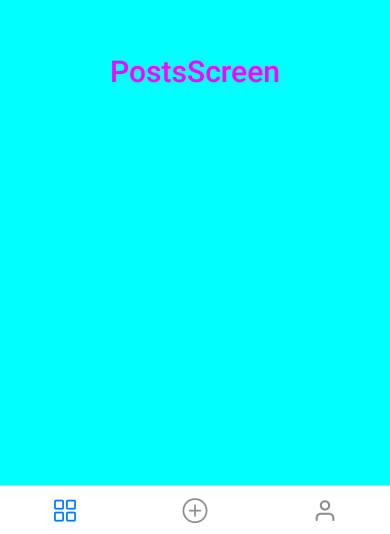
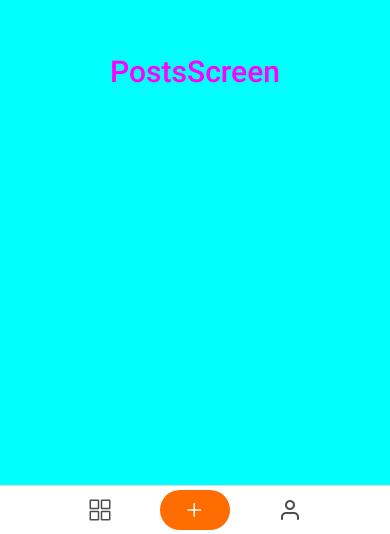
Before and after one commit to Chyharov/rn-social, a React Native app: screen /Home in a window 390 px wide. Shown: the part 310-844 px from the top of the page. Built offline with nearby package versions, Linux system fonts and the light colour scheme.

Commit message:
button SingIn to Home and create TabNav

```diff
--- a/App.js
+++ b/App.js
@@ -5,7 +5,13 @@ import * as Font from "expo-font";
 import AppLoading from "expo-app-loading";
 
 import { NavigationContainer } from "@react-navigation/native";
-import { useRoute } from "./router";
+import { createStackNavigator } from "@react-navigation/stack";
+
+const AuthStack = createStackNavigator();
+
+import LoginScreen from "./src/screens/auth/LoginScreen";
+import RegistrationScreen from "./src/screens/auth/RegistrationScreen";
+import Home from "./src/components/Home";
 
 const loadFonts = async () => {
   await Font.loadAsync({
@@ -17,7 +23,6 @@ const loadFonts = async () => {
 
 const App = () => {
   const [isReady, setIsReady] = useState(false);
-  const routing = useRoute({});
 
   if (!isReady) {
     return (
@@ -29,7 +34,27 @@ const App = () => {
     );
   }
 
-  return <NavigationContainer>{routing}</NavigationContainer>;
+  return (
+    <NavigationContainer>
+      <AuthStack.Navigator>
+        <AuthStack.Screen
+          options={{ headerShown: false }}
+          name="Login"
+          component={LoginScreen}
+        />
+        <AuthStack.Screen
+          options={{ headerShown: false }}
+          name="Registration"
+          component={RegistrationScreen}
+        />
+        <AuthStack.Screen
+          options={{ headerShown: false }}
+          name="Home"
+          component={Home}
+        />
+      </AuthStack.Navigator>
+    </NavigationContainer>
+  );
 };
 
 export default App;
--- a/router.js
+++ /dev/null
@@ -1,73 +0,0 @@
-import React from "react";
-
-import { createStackNavigator } from "@react-navigation/stack";
-import { createBottomTabNavigator } from "@react-navigation/bottom-tabs";
-
-const AuthStack = createStackNavigator();
-const MainTab = createBottomTabNavigator();
-
-import LoginScreen from "./src/screens/auth/LoginScreen";
-import RegistrationScreen from "./src/screens/auth/RegistrationScreen";
-
-// import Home from "./src/screens/mainScreen/Home";
-// import CommentsScreen from "./src/screens/mainScreen/CommentsScreen";
-import ProfileScreen from "./src/screens/mainScreen/ProfileScreen";
-// import MapScreen from "./src/screens/mainScreen/MapScreen";
-import PostsScreen from "./src/screens/mainScreen/PostsScreen";
-import CreatePostsScreen from "./src/screens/mainScreen/CreatePostsScreen";
-
-import { AntDesign } from "@expo/vector-icons";
-import { Feather } from "@expo/vector-icons";
-
-export const useRoute = (isAuth) => {
-  if (!isAuth) {
-    return (
-      <AuthStack.Navigator>
-        <AuthStack.Screen
-          options={{ headerShown: false }}
-          name="Login"
-          component={LoginScreen}
-        />
-        <AuthStack.Screen
-          options={{ headerShown: false }}
-          name="Registration"
-          component={RegistrationScreen}
-        />
-      </AuthStack.Navigator>
-    );
-  }
-  return (
-    <MainTab.Navigator tabBarOptions={{ showLabel: false }}>
-      <MainTab.Screen
-        options={{
-          tabBarIcon: ({ focused, size, color }) => (
-            <AntDesign name="appstore-o" size={size} color={color} />
-          ),
-          headerShown: false,
-        }}
-        name="Posts"
-        component={PostsScreen}
-      />
-      <MainTab.Screen
-        options={{
-          tabBarIcon: ({ focused, size, color }) => (
-            <AntDesign name="pluscircleo" size={size} color={color} />
-          ),
-          headerShown: false,
-        }}
-        name="Create"
-        component={CreatePostsScreen}
-      />
-      <MainTab.Screen
-        options={{
-          tabBarIcon: ({ focused, size, color }) => (
-            <Feather name="user" size={size} color={color} />
-          ),
-          headerShown: false,
-        }}
-        name="Profile"
-        component={ProfileScreen}
-      />
-    </MainTab.Navigator>
-  );
-};
--- /dev/null
+++ b/src/components/Home.js
@@ -0,0 +1,77 @@
+import React from "react";
+import { StyleSheet, View } from "react-native";
+
+import { createBottomTabNavigator } from "@react-navigation/bottom-tabs";
+
+const MainTab = createBottomTabNavigator();
+
+import ProfileScreen from "../screens/mainScreen/ProfileScreen";
+import PostsScreen from "../screens/mainScreen/PostsScreen";
+import CreatePostsScreen from "../screens/mainScreen/CreatePostsScreen";
+
+import { Feather } from "@expo/vector-icons";
+import { Ionicons } from "@expo/vector-icons";
+
+export default function useHome({ navigation }) {
+  return (
+    <MainTab.Navigator tabBarOptions={{ showLabel: false }}>
+      <MainTab.Screen
+        options={{
+          tabBarIcon: ({ focused, size, color }) => (
+            <Ionicons
+              name="grid-outline"
+              style={{ marginLeft: 70 }}
+              size={24}
+              color="rgba(33, 33, 33, 0.8)"
+            />
+          ),
+          headerShown: false,
+        }}
+        name="Posts"
+        component={PostsScreen}
+      />
+
+      <MainTab.Screen
+        options={{
+          tabBarHideOnKeyboard: true,
+          tabBarIcon: ({ focused, size, color }) => (
+            <View style={styles.iconCreatePostsScreen}>
+              <Ionicons name="add" size={24} color="#fff" />
+            </View>
+          ),
+          headerShown: false,
+        }}
+        name="Create"
+        component={CreatePostsScreen}
+      />
+
+      <MainTab.Screen
+        options={{
+          tabBarIcon: ({ focused, size, color }) => (
+            <Feather
+              name="user"
+              style={{ marginRight: 70 }}
+              size={24}
+              color="rgba(33, 33, 33, 0.8)"
+            />
+          ),
+          headerShown: false,
+        }}
+        name="Profile"
+        component={ProfileScreen}
+      />
+    </MainTab.Navigator>
+  );
+}
+
+const styles = StyleSheet.create({
+  iconCreatePostsScreen: {
+    display: "flex",
+    alignItems: "center",
+    justifyContent: "center",
+    width: 70,
+    height: 40,
+    backgroundColor: "#FF6C00",
+    borderRadius: 20,
+  },
+});
--- a/src/screens/Auth/LoginScreen.js
+++ b/src/screens/Auth/LoginScreen.js
@@ -110,6 +110,7 @@ export default function LoginScreen({ navigation }) {
                 activeOpacity={0.8}
                 style={styles.btn}
                 // onPress={keyboardHide}
+                onPress={() => navigation.navigate("Home")}
               >
                 <Text style={styles.btnTitle}>Войти</Text>
               </TouchableOpacity>
```
Also changed, not shown: src/screens/mainScreen/Home.js (deleted, +0 -48 lines).
